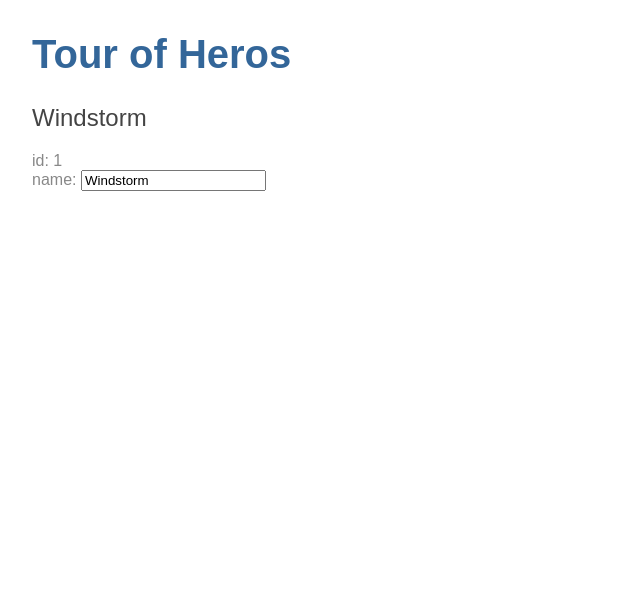
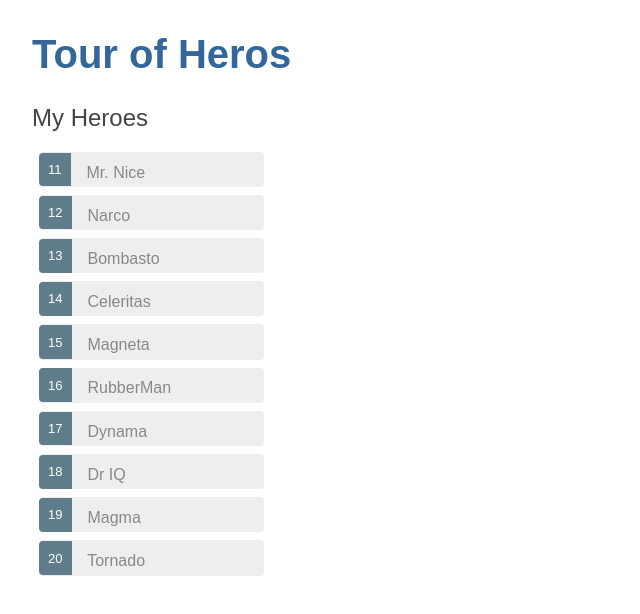
Before and after one commit to nateous/TourOfHeroes, an Angular app in the folder angular-tour-of-heros/: page / in a window 1280 px wide. Shown: the top 614 px of the page, without its empty margins (0-640 px from the left). Built offline with nearby package versions, Linux system fonts and the light colour scheme.

Commit message:
added a list of heroes and now it can be selected from

```diff
--- a/angular-tour-of-heros/src/app/heroes/heroes.component.css
+++ b/angular-tour-of-heros/src/app/heroes/heroes.component.css
@@ -0,0 +1,48 @@
+/* HeroesComponent's private CSS styles */
+.selected {
+    background-color: #CFD8DC !important;
+    color: white;
+  }
+  .heroes {
+    margin: 0 0 2em 0;
+    list-style-type: none;
+    padding: 0;
+    width: 15em;
+  }
+  .heroes li {
+    cursor: pointer;
+    position: relative;
+    left: 0;
+    background-color: #EEE;
+    margin: .5em;
+    padding: .3em 0;
+    height: 1.6em;
+    border-radius: 4px;
+  }
+  .heroes li.selected:hover {
+    background-color: #BBD8DC !important;
+    color: white;
+  }
+  .heroes li:hover {
+    color: #607D8B;
+    background-color: #DDD;
+    left: .1em;
+  }
+  .heroes .text {
+    position: relative;
+    top: -3px;
+  }
+  .heroes .badge {
+    display: inline-block;
+    font-size: small;
+    color: white;
+    padding: 0.8em 0.7em 0 0.7em;
+    background-color: #607D8B;
+    line-height: 1em;
+    position: relative;
+    left: -1px;
+    top: -4px;
+    height: 1.8em;
+    margin-right: .8em;
+    border-radius: 4px 0 0 4px;
+  }
--- a/angular-tour-of-heros/src/app/heroes/heroes.component.html
+++ b/angular-tour-of-heros/src/app/heroes/heroes.component.html
@@ -1,8 +1,17 @@
-<h2>{{hero.name}}</h2>
-<div>
-  <span>id: </span>{{hero.id}}</div>
-<div>
-  <label>name:
-    <input [(ngModel)]="hero.name" placeholder="name">
-  </label>
+<h2>My Heroes</h2>
+<ul class="heroes">
+  <li *ngFor="let hero of heroes" (click)="onSelect(hero)" [class.selected]="hero === selectedHero">
+    <span class="badge">{{hero.id}}</span> {{hero.name}}
+  </li>
+</ul>
+
+<div *ngIf="selectedHero">
+  <h2>{{ selectedHero.name | uppercase }} Details</h2>
+  <div>
+    <span>id: </span>{{selectedHero.id}}</div>
+  <div>
+    <label>name:
+      <input [(ngModel)]="selectedHero.name" placeholder="name">
+    </label>
+  </div>
 </div>
--- a/angular-tour-of-heros/src/app/heroes/heroes.component.ts
+++ b/angular-tour-of-heros/src/app/heroes/heroes.component.ts
@@ -1,5 +1,6 @@
 import { Component, OnInit } from '@angular/core';
 import { Hero } from '../hero';
+import { HEROES } from '../mock-heroes';
 
 @Component({
   selector: 'app-heroes',
@@ -11,6 +12,12 @@ export class HeroesComponent implements OnInit {
     id: 1,
     name: 'Windstorm'
   };
+  heroes = HEROES;
+  selectedHero: Hero;
+  onSelect(hero: Hero): void {
+    this.selectedHero = hero;
+  }
+
   constructor() { }
 
   ngOnInit() {
```
